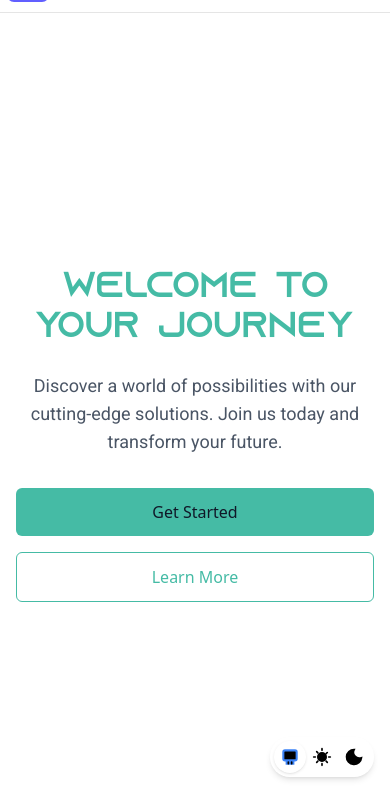
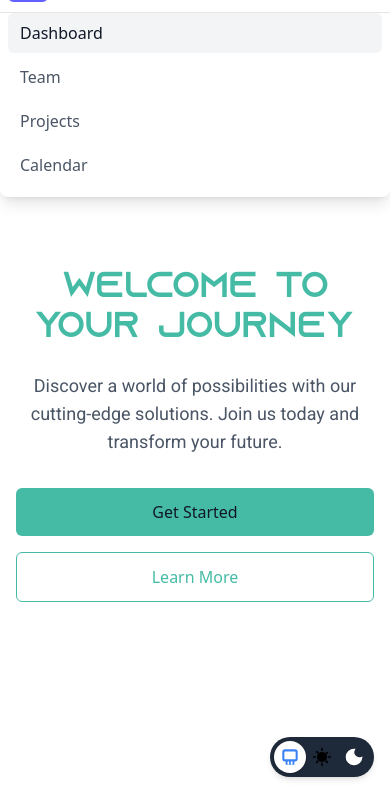
Before and after one commit to JoeWangu/tailwind-template-site, a plain HTML site: page index.html in a window 390 px wide. Both pictures are taken after a click on the button "Open main menu". Shown: the part 51-844 px from the top of the page. Drawn offline with Linux system fonts and the light colour scheme.

Commit message:
refactor: update background colors and improve mobile menu styles for better usability

```diff
--- a/index.html
+++ b/index.html
@@ -17,7 +17,7 @@
   </head>
 
   <!-- Body -->
-  <body class="bg-fuchsia-200 dark:bg-gray-900 font-family-body">
+  <body class="bg-white dark:bg-gray-900 font-family-body">
     <!-- SVG template start -->
     <svg class="hidden">
       <symbol id="icon-pc" viewBox="0 0 24 24">
@@ -200,29 +200,36 @@
             </div>
           </div>
           <!-- Mobile menu -->
-          <div id="mobile-menu" class="hidden sm:hidden">
+          <div
+            id="mobile-menu"
+            class="sm:hidden absolute top-14 left-0 w-full shadow-lg rounded-b-lg opacity-0 -translate-y-3 scale-95 pointer-events-none transition-all duration-300 ease-in-out z-50"
+          >
             <div class="space-y-1 px-2 pt-2 pb-3">
               <a
                 href="#"
                 aria-current="page"
-                class="block rounded-md bg-gray-100 dark:bg-gray-950/50 px-3 py-2 text-base font-medium text-gray-900 dark:text-white"
-                >Dashboard</a
+                class="menu-item block rounded-md bg-gray-100 dark:bg-gray-950/50 px-3 py-2 text-base font-medium text-gray-900 dark:text-white"
               >
+                Dashboard
+              </a>
               <a
                 href="#"
-                class="block rounded-md px-3 py-2 text-base font-medium text-gray-600 dark:text-gray-300 hover:bg-gray-100 dark:hover:bg-white/5 hover:text-gray-900 dark:hover:text-white"
-                >Team</a
+                class="menu-item block rounded-md px-3 py-2 text-base font-medium text-gray-600 dark:text-gray-300 hover:bg-gray-100 dark:hover:bg-white/5 hover:text-gray-900 dark:hover:text-white"
               >
+                Team
+              </a>
               <a
                 href="#"
-                class="block rounded-md px-3 py-2 text-base font-medium text-gray-600 dark:text-gray-300 hover:bg-gray-100 dark:hover:bg-white/5 hover:text-gray-900 dark:hover:text-white"
-                >Projects</a
+                class="menu-item block rounded-md px-3 py-2 text-base font-medium text-gray-600 dark:text-gray-300 hover:bg-gray-100 dark:hover:bg-white/5 hover:text-gray-900 dark:hover:text-white"
               >
+                Projects
+              </a>
               <a
                 href="#"
-                class="block rounded-md px-3 py-2 text-base font-medium text-gray-600 dark:text-gray-300 hover:bg-gray-100 dark:hover:bg-white/5 hover:text-gray-900 dark:hover:text-white"
-                >Calendar</a
+                class="menu-item block rounded-md px-3 py-2 text-base font-medium text-gray-600 dark:text-gray-300 hover:bg-gray-100 dark:hover:bg-white/5 hover:text-gray-900 dark:hover:text-white"
               >
+                Calendar
+              </a>
             </div>
           </div>
         </div>
@@ -230,10 +237,8 @@
     </header>
 
     <!-- Main -->
-    <main
-      class="min-h-screen bg-white dark:bg-gray-900 flex items-center justify-center"
-    >
-    <!-- Hero -->
+    <main class="min-h-screen flex items-center justify-center">
+      <!-- Hero -->
       <div class="container mx-auto px-4 py-16 text-center">
         <h1 class="text-4xl sm:text-5xl font-azonix text-mint-500 mb-6">
           Welcome to Your Journey
@@ -347,7 +352,7 @@
     <!-- Theme toggle -->
     <div
       id="theme-toggle"
-      class="fixed bottom-4 right-4 bg-blue-200 dark:bg-brand p-1 rounded-full flex items-center shadow-md"
+      class="fixed bottom-4 right-4 bg-gray-800 dark:bg-brand p-1 rounded-full flex items-center shadow-md"
     >
       <div
         id="theme-highlight"
@@ -356,12 +361,12 @@
       <!-- icon pc -->
       <button
         data-theme="system"
-        class="theme-btn relative z-10 w-8 h-8 flex items-center justify-center"
+        class="theme-btn relative z-10 w-8 h-8 flex items-center justify-center cursor-pointer"
         title="System"
         aria-label="System theme"
       >
         <svg
-          class="w-5 h-5 text-black"
+          class="w-5 h-5 text-white dark:text-black"
           fill="currentColor"
           version="1.1"
           xmlns="http://www.w3.org/2000/svg"
@@ -380,7 +385,7 @@
       <!-- icon sun -->
       <button
         data-theme="light"
-        class="theme-btn relative z-10 w-8 h-8 flex items-center justify-center"
+        class="theme-btn relative z-10 w-8 h-8 flex items-center justify-center cursor-pointer"
         title="Light"
         aria-label="Light theme"
       >
@@ -404,12 +409,12 @@
       <!-- icon moon -->
       <button
         data-theme="dark"
-        class="theme-btn relative z-10 w-8 h-8 flex items-center justify-center"
+        class="theme-btn relative z-10 w-8 h-8 flex items-center justify-center cursor-pointer"
         title="Dark"
         aria-label="Dark theme"
       >
         <svg
-          class="w-5 h-5 text-black"
+          class="w-5 h-5 text-white dark:text-black"
           fill="currentColor"
           version="1.1"
           xmlns="http://www.w3.org/2000/svg"
@@ -425,7 +430,6 @@
       </button>
       <!-- icon moon end -->
     </div>
-
     <!-- Scripts -->
     <script src="./assets/js/main.js"></script>
   </body>
```
